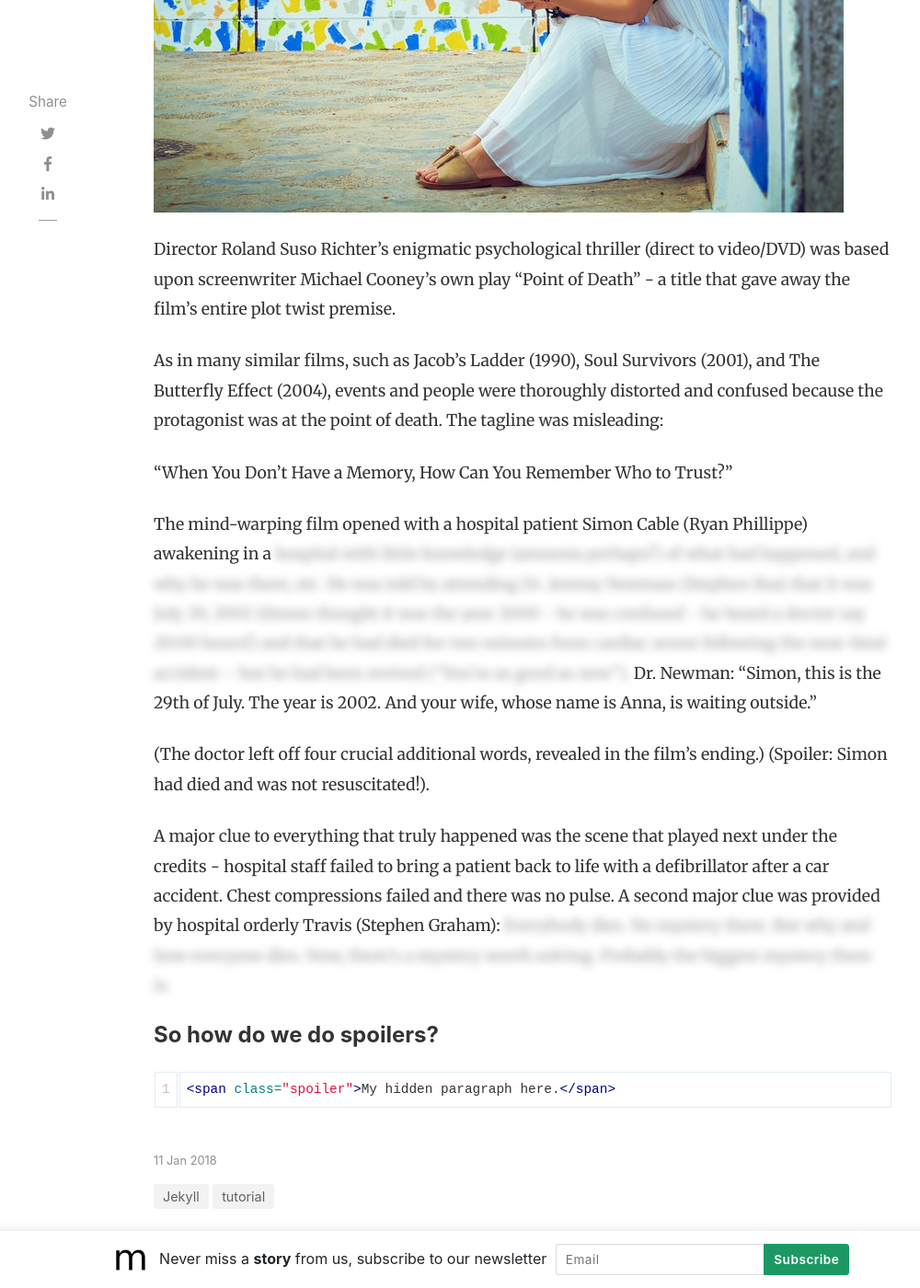
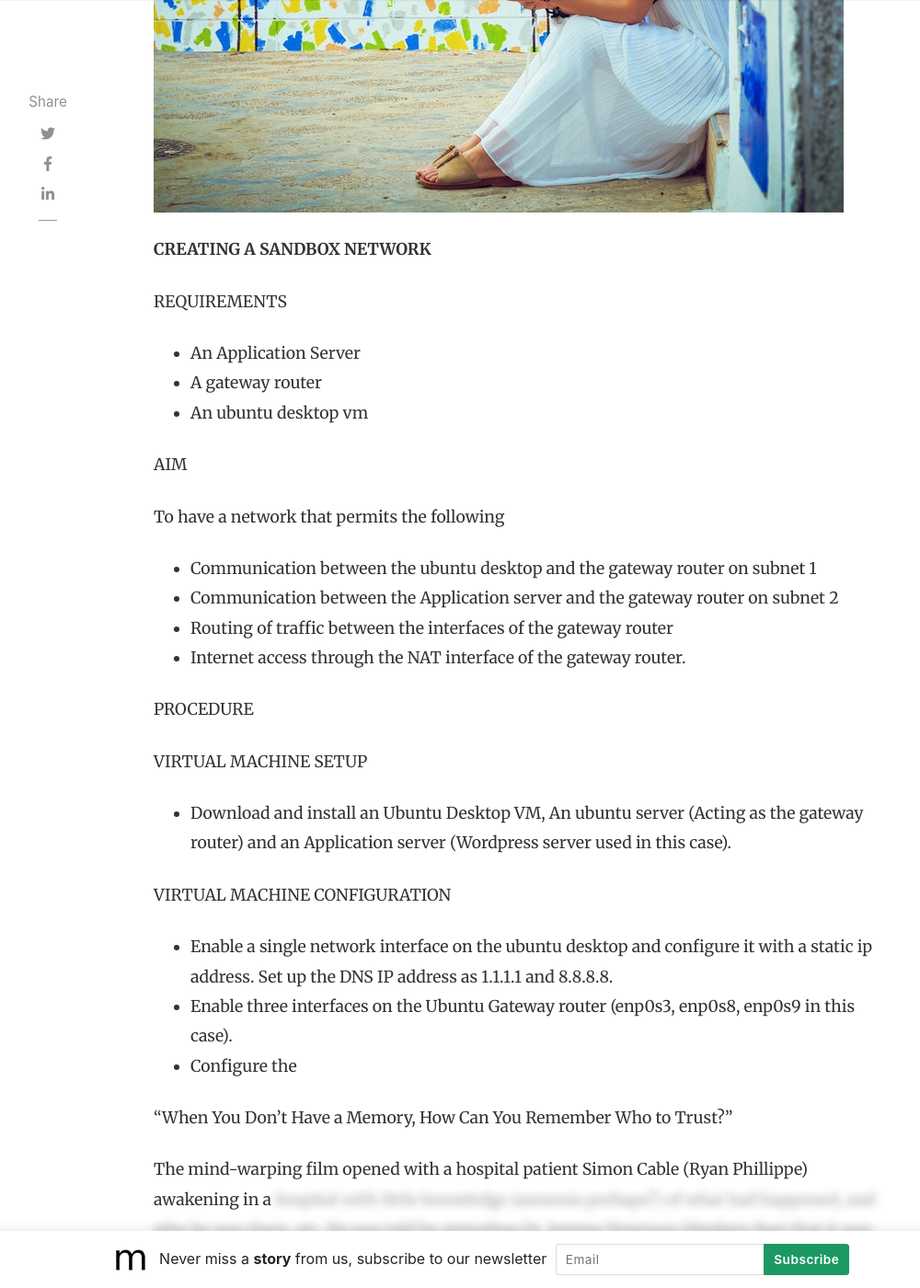
Before and after one commit to satveerbalis/satveerbalis.github.io, a Jekyll site: the page built from _posts/2018-01-11-quick-start-guide.md, in a window 1280 px wide and 1400 px high, scrolled down 693 px. Shown: the whole window at 92% size, without its empty margins (118-1118 px from the left). Built offline with Jekyll 4.4.1, drawn with Linux system fonts in a browser that asks for light colours; nearby versions of some CDN libraries; comment, search, counter and statistics services are not loaded; some of the changed text lies outside the part shown.

```diff
--- a/_posts/2018-01-11-quick-start-guide.md
+++ b/_posts/2018-01-11-quick-start-guide.md
@@ -1,16 +1,37 @@
 ---
 layout: post
-title:  "Let's test spoilers"
+title:  "A SANDBOX NETWORK"
 author: sal
 categories: [ Jekyll, tutorial ]
 image: assets/images/12.jpg
 featured: true
 hidden: true
 ---
+**CREATING A SANDBOX NETWORK**
 
-Director Roland Suso Richter's enigmatic psychological thriller (direct to video/DVD) was based upon screenwriter Michael Cooney's own play "Point of Death" - a title that gave away the film's entire plot twist premise.
+REQUIREMENTS
 
-As in many similar films, such as Jacob's Ladder (1990), Soul Survivors (2001), and The Butterfly Effect (2004), events and people were thoroughly distorted and confused because the protagonist was at the point of death. The tagline was misleading:
+- An Application Server
+- A gateway router
+- An ubuntu desktop vm
+
+AIM
+
+To have a network that permits the following
+- Communication between the ubuntu desktop and the gateway router on subnet 1
+- Communication between the Application server and the gateway router on subnet 2
+- Routing of traffic between the interfaces of the gateway router
+- Internet access through the NAT interface of the gateway router.
+
+PROCEDURE
+
+VIRTUAL MACHINE SETUP
+- Download and install an Ubuntu Desktop VM, An ubuntu server (Acting as the gateway router) and an Application server (Wordpress server used in this case).
+
+VIRTUAL MACHINE CONFIGURATION
+- Enable a single network interface on the ubuntu desktop and configure it with a static ip address. Set up the DNS IP address as 1.1.1.1 and 8.8.8.8.
+- Enable three interfaces on the Ubuntu Gateway router (enp0s3, enp0s8, enp0s9 in this case).
+- Configure the
 
 "When You Don't Have a Memory, How Can You Remember Who to Trust?"
 
```
Also changed, not shown: assets/images/1.jpg (deleted), assets/images/10.jpg (deleted), assets/images/11.jpg (deleted), assets/images/13.jpg (deleted), assets/images/14.jpg (deleted), assets/images/15.jpg (deleted), assets/images/16.jpg (deleted), assets/images/17.jpg (deleted), assets/images/2.jpg (deleted), assets/images/3.jpg (deleted), assets/images/4.jpg (deleted), assets/images/5.jpg (deleted), assets/images/6.jpg (deleted), assets/images/7.jpg (deleted), 2 more files.
